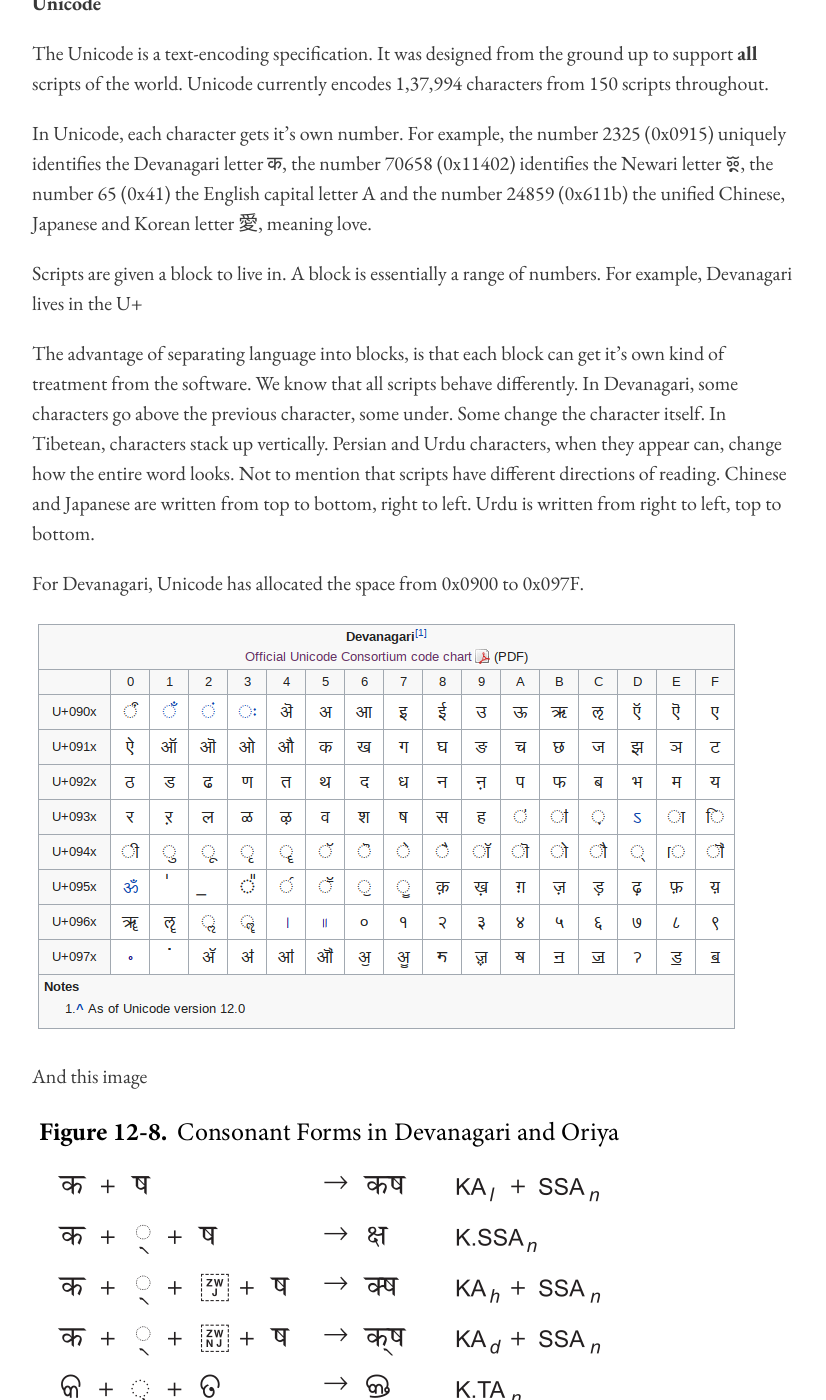
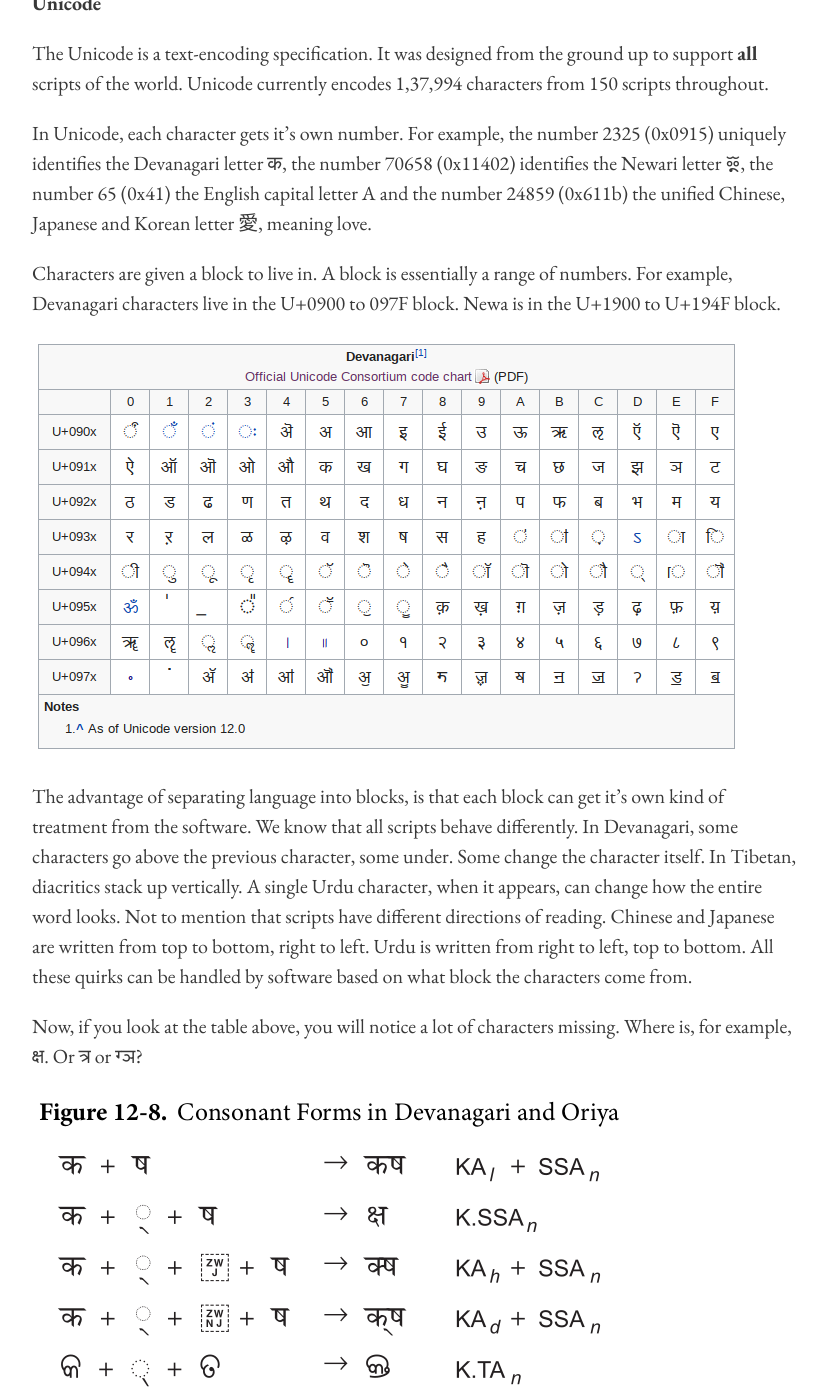
Before and after one commit to niravcodes/niravcodes.github.io, a Jekyll site: the page built from pages/on-the-nepali-language-and-unicode.md, in a window 1280 px wide and 1400 px high, scrolled down 3120 px. Shown: the whole window, without its empty margins (224-1050 px from the left). Built offline with Jekyll 4.4.1, drawn with Linux system fonts in a browser that asks for light colours; comment, search, counter and statistics services are not loaded.

Commit message:
Update from Forestry.io nirav Nikhil updated pages/on-the-nepali-language-and-unicode.md

```diff
--- a/pages/on-the-nepali-language-and-unicode.md
+++ b/pages/on-the-nepali-language-and-unicode.md
@@ -49,19 +49,19 @@ The Unicode is a text-encoding specification. It was designed from the ground up
 
 In Unicode, each character gets it's own number. For example, the number 2325 (0x0915) uniquely identifies the Devanagari letter क, the number 70658 (0x11402) identifies the Newari letter 𑐂, the number 65 (0x41) the English capital letter A and the number 24859 (0x611b) the unified Chinese, Japanese and Korean letter 愛, meaning love.
 
-Scripts are given a block to live in. A block is essentially a range of numbers. For example, Devanagari lives in the U+
-
-The advantage of separating language into blocks, is that each block can get it's own kind of treatment from the software. We know that all scripts behave differently. In Devanagari, some characters go above the previous character, some under. Some change the character itself. In Tibetean, characters stack up vertically. Persian and Urdu characters, when they appear can, change how the entire word looks. Not to mention that scripts have different directions of reading. Chinese and Japanese are written from top to bottom, right to left. Urdu is written from right to left, top to bottom.
-
-For Devanagari, Unicode has allocated the space from 0x0900 to 0x097F.
+Characters are given a block to live in. A block is essentially a range of numbers. For example, Devanagari characters live in the U+0900 to 097F block. Newa is in the U+1900 to U+194F block.
 
 ![](https://nirav.com.np/assets/img/2019-06-16-175754_1366x768_scrot.png)
 
-And this image
+The advantage of separating language into blocks, is that each block can get it's own kind of treatment from the software. We know that all scripts behave differently. In Devanagari, some characters go above the previous character, some under. Some change the character itself. In Tibetan, diacritics stack up vertically. A single Urdu character, when it appears, can change how the entire word looks. Not to mention that scripts have different directions of reading. Chinese and Japanese are written from top to bottom, right to left. Urdu is written from right to left, top to bottom. All these quirks can be handled by software based on what block the characters come from.
+
+Now, if you look at the table above, you will notice a lot of characters missing. Where is, for example, क्ष. Or त्र or ग्ञ?
 
 ![](https://nirav.com.np/assets/img/2019-06-16-174910_1366x768_scrot.png)
 
 and this image
+
+![](https://nirav.com.np/assets/img/2019-06-17-090949_1366x768_scrot.png)
 
 SUBHEADINGS:
 
```
